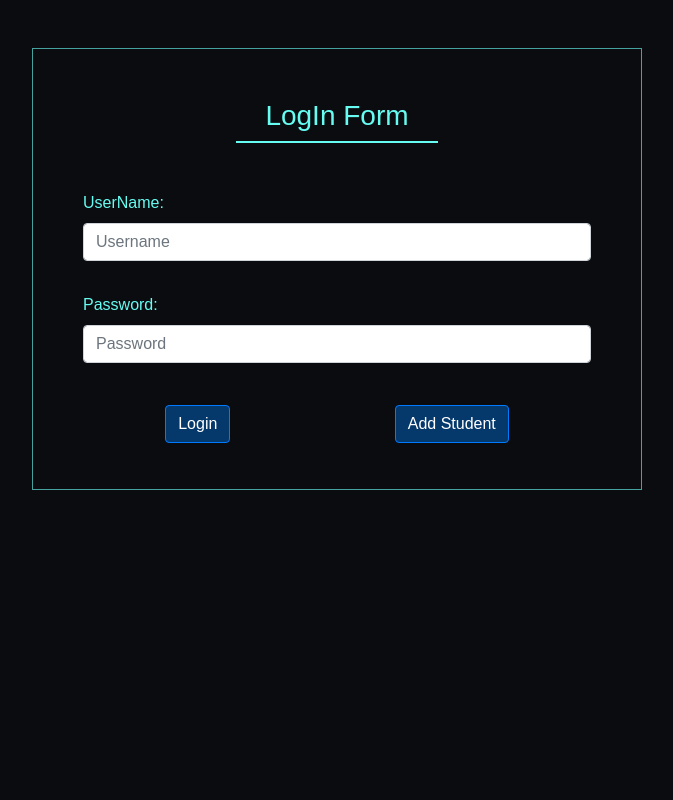
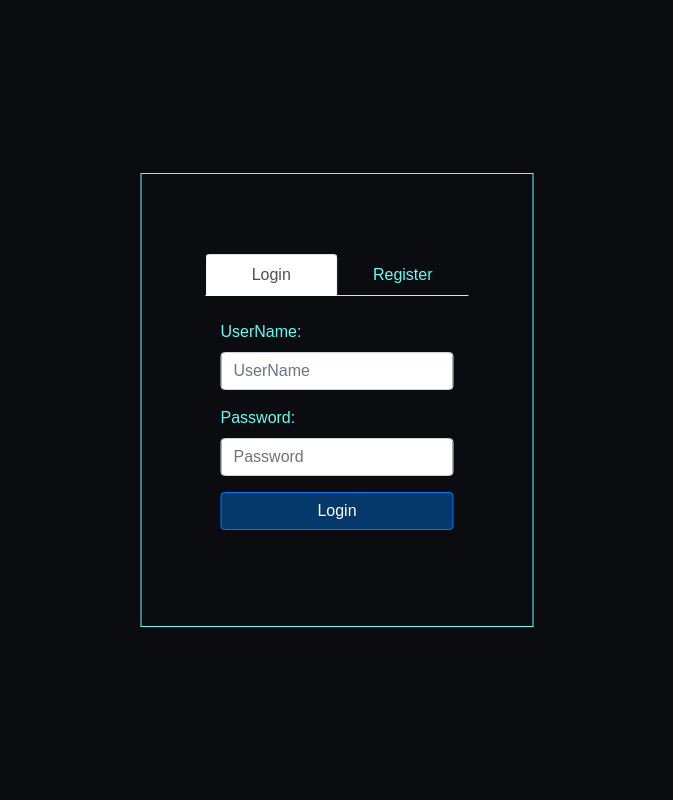
Before and after one commit to vikaspandey18/student-database, a PHP site: page /login.php in a window 1280 px wide. Shown: the whole page, without its empty margins (303-976 px from the left). Run offline with PHP 8.4, Linux system fonts and the light colour scheme; data that the repository does not hold is empty; some web fonts are replaced.

Commit message:
Adding New Files And Updateing The Old Ones

```diff
--- a/css/style.css
+++ b/css/style.css
@@ -1,6 +1,8 @@
 * {
   padding: 0px;
   margin: 0px;
+  box-sizing: border-box;
+  font-size: 100%;
 }
 body {
   background-color: #0b0c10;
@@ -12,18 +14,25 @@ body {
   color: #66fcf1;
   text-decoration: underline;
 }
-
+.login-page {
+  height: 100vh;
+  position: relative;
+}
+.tab-content {
+  position: absolute;
+  top: 50%;
+  left: 50%;
+  transform: translate(-50%, -50%);
+  border: 1px solid #66fcf1;
+  padding: 5rem 4rem;
+}
+.tab-content a {
+  color: #66fcf1;
+}
 form {
   color: #66fcf1;
-  border: 1px solid #45a29e;
-  padding: 50px 50px 30px 50px;
 }
 
-hr {
-  width: 200px;
-  margin: 0 auto;
-  border: 1px solid #66fcf1;
-}
 .btn-custom {
   background-color: #05386b;
   margin: 10px 0 0 0;
--- a/includes/header.php
+++ b/includes/header.php
@@ -1,12 +1,14 @@
 <!DOCTYPE html>
-<html lang="en" dir="ltr">
+<html lang="en">
   <head>
     <meta charset="utf-8">
+    <meta name="viewport" content="width=device-width, initial-scale=1.0">
     <title>Student Database</title>
     <link rel="stylesheet" href="https://maxcdn.bootstrapcdn.com/bootstrap/4.5.2/css/bootstrap.min.css">
     <link rel="preconnect" href="https://fonts.googleapis.com">
     <link rel="preconnect" href="https://fonts.gstatic.com" crossorigin>
     <link href="https://fonts.googleapis.com/css2?family=Otomanopee+One&display=swap" rel="stylesheet">
+    <link rel="stylesheet" href="https://cdn.jsdelivr.net/npm/bootstrap-icons@1.5.0/font/bootstrap-icons.css" integrity="sha384-tKLJeE1ALTUwtXlaGjJYM3sejfssWdAaWR2s97axw4xkiAdMzQjtOjgcyw0Y50KU" crossorigin="anonymous">
     <link rel="stylesheet" href="css/style.css">
   </head>
   <body>
--- a/login.php
+++ b/login.php
@@ -2,14 +2,18 @@
 session_start();
 include('includes/conn.php');
 $alert = "";
-if (isset($_POST['submit'])) {
+
+if (isset($_POST['login'])) {
   if (!empty($_POST['username']) && !empty($_POST['password'])) {
     $username =  mysqli_real_escape_string($conn,$_POST['username']);
     $password =  mysqli_real_escape_string($conn,$_POST['password']);
 
     $sql = "SELECT * FROM admin WHERE username='{$username}' AND password='{$password}'";
+
     $result = mysqli_query($conn,$sql);
+
     $row = mysqli_fetch_assoc($result);
+
     if (mysqli_num_rows($result) > 0) {
       $_SESSION['id'] = $row['id'];
       $_SESSION['name'] = $row['username'];
@@ -21,30 +25,80 @@ if (isset($_POST['submit'])) {
     $alert = "Kindly Check All The Fields Has Been Fill";
   }
 }
+
+if(isset($_POST['register'])){
+    if(!empty($_POST['etnusername']) && !empty($_POST['etpassword']) && !empty($_POST['cfpassword'])){
+        if($_POST['etpassword'] == $_POST['cfpassword']){
+            $username = mysqli_real_escape_string($conn,$_POST['etnusername']);
+            $etpassword = mysqli_real_escape_string($conn,$_POST['etpassword']);
+            $cfpassword = mysqli_real_escape_string($conn,$_POST['cfpassword']);
+
+            $sql = "INSERT INTO admin (username,password,confirpassword) VALUES ('{$username}','{$etpassword}','{$cfpassword}')";
+
+            if (mysqli_query($conn,$sql)) {
+                $alert = "You Have Registered Successfully <br> You Can Login As Admin";
+            }else {
+              $alert = "Failed To Registered";
+            }
+        }else{
+            $alert = "Password And Cofirm Password Does Not Match";
+        }
+    }else{
+        $alert = "Kindly Check All The Fields Has Been Fill";
+    }
+}
 ?>
+
 <?php require('includes/header.php') ?>
-     <div class="container h-100 w-50">
-       <div class="row h-100 d-flex justify-content-center align-items-center">
-          <div class="col-12 py-5">
-            <form action="" method="post">
-              <h3 class="text-center">LogIn Form</h3>
-              <hr>
-              <div class="form-group pt-5">
+
+    <div class="container login-page">
+        <!-- Tab panes -->
+        <div class="tab-content">
+            <ul class="nav nav-tabs nav-justified" role="tablist">
+                <li class="nav-item">
+                <a class="nav-link active" data-toggle="tab" href="#login">Login</a>
+                </li>
+                <li class="nav-item">
+                <a class="nav-link" data-toggle="tab" href="#register">Register</a>
+                </li>
+            </ul>
+            <br>
+            <div id="login" class="container tab-pane active">
+                <form method="post">
+                    <div class="form-group">
                       <label for="">UserName:</label>
-                <input type="text" name="username" class="form-control" placeholder="Username">
+                      <input type="text" name="username" class="form-control" placeholder="UserName" required>
                     </div>
-              <div class="form-group pt-3">
+                    <div class="form-group">
                       <label for="">Password:</label>
-                <input type="password" name="password" class="form-control" placeholder="Password">
+                      <input type="password" name="password" class="form-control" placeholder="Password" required>
                     </div>
-              <div class="form-group pt-3 d-flex justify-content-around">
-                <button type="submit" name="submit" class="btn btn-primary btn-custom ">Login</button>
-                <a href="register.php" class="btn btn-primary btn-custom">Add Student</a>
+                    <div class="form-group">
+                        <button class="btn btn-block btn-primary btn-custom" name="login">Login</button>
+                    </div>
+                </form>
+            </div>
+            <div id="register" class="container tab-pane fade">
+                <a href="register.php" class="btn btn-primary py-3 mb-3">Register As A Student</a>
+                <form method="post">
+                    <div class="form-group">
+                      <label for="">Enter Username:</label>
+                      <input type="text" name="etnusername" class="form-control" placeholder="New Username" required>
+                    </div>
+                    <div class="form-group">
+                      <label for="">Password:</label>
+                      <input type="password" name="etpassword" class="form-control" required placeholder="Password">
+                    </div>
+                    <div class="form-group">
+                      <label for="">Confirm Password:</label>
+                      <input type="password" name="cfpassword" class="form-control" required placeholder="Confirm Password">
+                    </div>
+                    <div class="form-group">
+                        <button class="btn btn-block btn-primary btn-custom" name="register">Register</button>
                     </div>
                 </form>
             </div>
         </div>
-
         <?php
        if($alert){
        ?>
@@ -57,6 +111,7 @@ if (isset($_POST['submit'])) {
        <?php  } ?>
     </div>
 
+
     <?php require('includes/footer.php') ?>
   </body>
 </html>
```
Also changed, not shown: other parts of css/style.css (+49 -0 lines), edit.php (+7 -2 lines), index.php (+10 -11 lines), register.php (+10 -2 lines), student.php (added, +106 -0 lines). Lines whose indentation alone changed are shown as unchanged.
